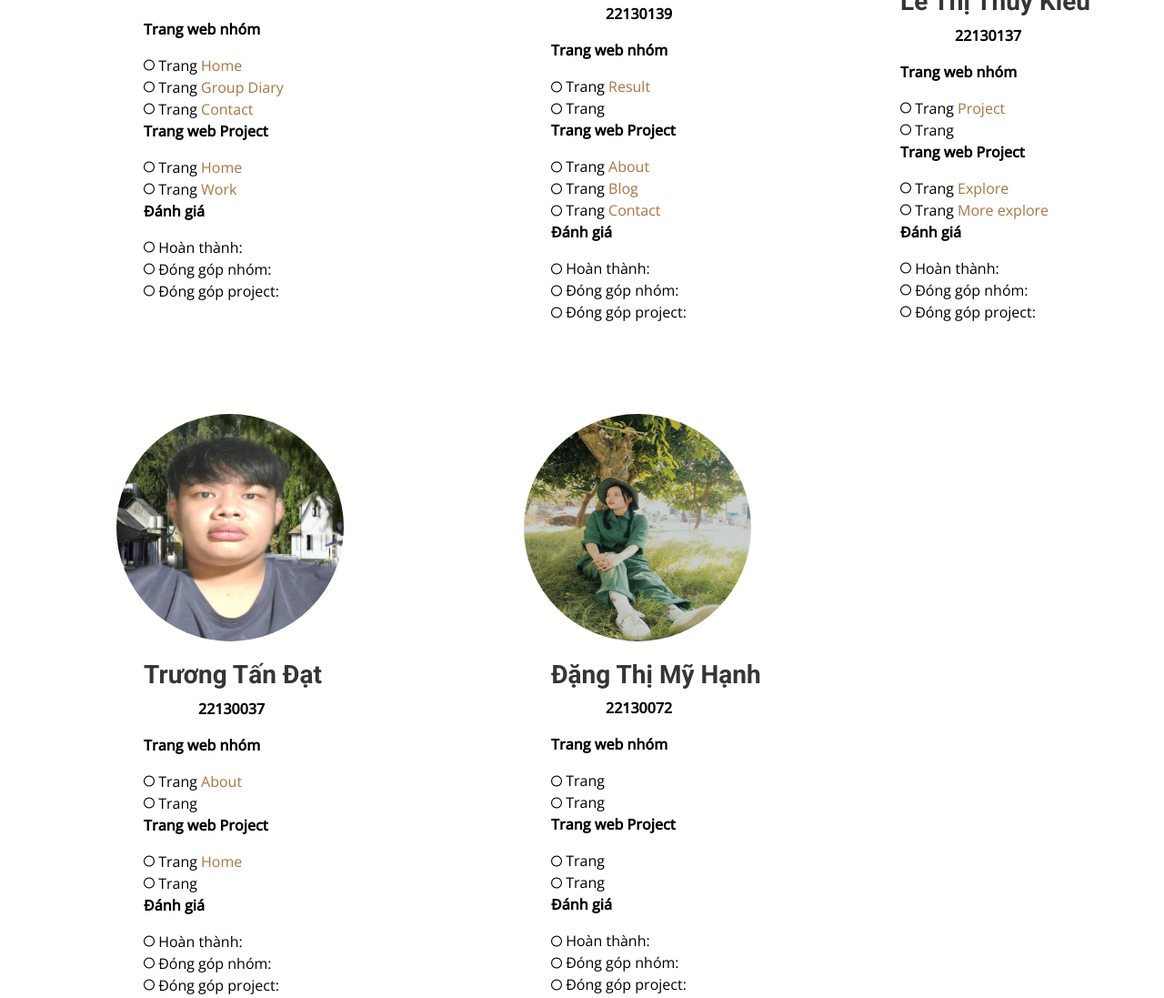
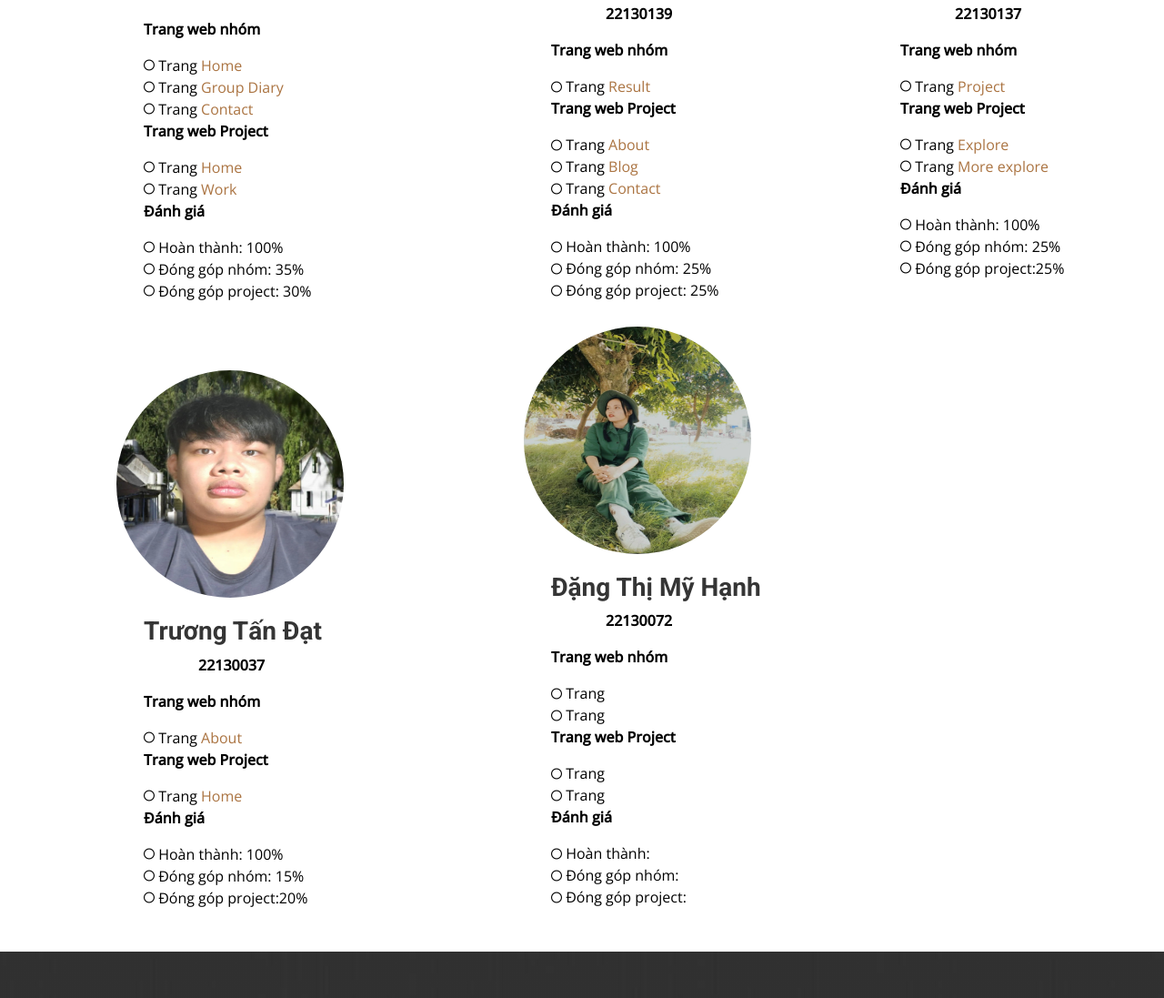
Before and after one commit to GiaLyy/web_nhom14, a plain HTML site: page result.html in a window 1280 px wide. Shown: the part 991-2088 px from the top of the page at 91% size. Drawn offline with nearby package versions, Linux system fonts and the light colour scheme.

Commit message:
upload code webnhom14

```diff
--- a/result.html
+++ b/result.html
@@ -255,12 +255,12 @@
                     <span><i class="fa-regular fa-circle fa-xs"></i> Trang <a href="group_diary.html">Group Diary</a></span> <br>
                     <span><i class="fa-regular fa-circle fa-xs"></i> Trang <a href="contact.html">Contact</a></span>
                     <p><b>Trang web Project</b></p>
-                    <span><i class="fa-regular fa-circle fa-xs"></i> Trang <a href="">Home</a></span> <br>
-                    <span><i class="fa-regular fa-circle fa-xs"></i> Trang <a href="">Work</a></span>
+                    <span><i class="fa-regular fa-circle fa-xs"></i> Trang <a href="https://gialyy.github.io/project_nhom14/index.html#top">Home</a></span> <br>
+                    <span><i class="fa-regular fa-circle fa-xs"></i> Trang <a href="https://gialyy.github.io/project_nhom14/index.html#[object%20Object]">Work</a></span>
                     <p><b>Đánh giá</b></p>
-                    <span><i class="fa-regular fa-circle fa-xs"></i> Hoàn thành:</span> <br>
-                    <span><i class="fa-regular fa-circle fa-xs"></i> Đóng góp nhóm:</span> <br>
-                    <span><i class="fa-regular fa-circle fa-xs"></i> Đóng góp project:</span>
+                    <span><i class="fa-regular fa-circle fa-xs"></i> Hoàn thành: 100%</span> <br>
+                    <span><i class="fa-regular fa-circle fa-xs"></i> Đóng góp nhóm: 35%</span> <br>
+                    <span><i class="fa-regular fa-circle fa-xs"></i> Đóng góp project: 30%</span>
                 </div>
             </div>
 
@@ -271,15 +271,14 @@
                 <div style="margin-left: 30px;">
                     <p style=""> <b>Trang web nhóm</b></p>
                     <span><i class="fa-regular fa-circle fa-xs"></i> Trang <a href="result.html">Result</a></span> <br>
-                    <span><i class="fa-regular fa-circle fa-xs"></i> Trang <a href=""></a></span>
                     <p><b>Trang web Project</b></p>
-                    <span><i class="fa-regular fa-circle fa-xs"></i> Trang <a href="">About</a></span> <br>
-                    <span><i class="fa-regular fa-circle fa-xs"></i> Trang <a href="">Blog</a></span> <br>
-                    <span><i class="fa-regular fa-circle fa-xs"></i> Trang <a href="">Contact</a></span>
+                    <span><i class="fa-regular fa-circle fa-xs"></i> Trang <a href="https://gialyy.github.io/project_nhom14/index.html#[object%20Object]">About</a></span> <br>
+                    <span><i class="fa-regular fa-circle fa-xs"></i> Trang <a href="https://gialyy.github.io/project_nhom14/blog.html">Blog</a></span> <br>
+                    <span><i class="fa-regular fa-circle fa-xs"></i> Trang <a href="https://gialyy.github.io/project_nhom14/contact.html">Contact</a></span>
                     <p><b>Đánh giá</b></p>
-                    <span><i class="fa-regular fa-circle fa-xs"></i> Hoàn thành:</span> <br>
-                    <span><i class="fa-regular fa-circle fa-xs"></i> Đóng góp nhóm:</span> <br>
-                    <span><i class="fa-regular fa-circle fa-xs"></i> Đóng góp project:</span>
+                    <span><i class="fa-regular fa-circle fa-xs"></i> Hoàn thành: 100%</span> <br>
+                    <span><i class="fa-regular fa-circle fa-xs"></i> Đóng góp nhóm: 25%</span> <br>
+                    <span><i class="fa-regular fa-circle fa-xs"></i> Đóng góp project: 25%</span>
                 </div>
             </div>
 
@@ -291,14 +290,13 @@
                 <div style="margin-left: 30px;">
                     <p style=""> <b>Trang web nhóm</b></p>
                     <span><i class="fa-regular fa-circle fa-xs"></i> Trang <a href="project.html">Project</a></span> <br>
-                    <span><i class="fa-regular fa-circle fa-xs"></i> Trang<a href=""></a></span>
                     <p><b>Trang web Project</b></p>
-                    <span><i class="fa-regular fa-circle fa-xs"></i> Trang <a href="">Explore</a></span> <br>
-                    <span><i class="fa-regular fa-circle fa-xs"></i> Trang <a href="">More explore</a></span>
+                    <span><i class="fa-regular fa-circle fa-xs"></i> Trang <a href="https://gialyy.github.io/project_nhom14/index.html#[object%20Object]">Explore</a></span> <br>
+                    <span><i class="fa-regular fa-circle fa-xs"></i> Trang <a href="https://gialyy.github.io/project_nhom14/moreExplore.html">More explore</a></span>
                     <p><b>Đánh giá</b></p>
-                    <span><i class="fa-regular fa-circle fa-xs"></i> Hoàn thành:</span> <br>
-                    <span><i class="fa-regular fa-circle fa-xs"></i> Đóng góp nhóm:</span> <br>
-                    <span><i class="fa-regular fa-circle fa-xs"></i> Đóng góp project:</span>
+                    <span><i class="fa-regular fa-circle fa-xs"></i> Hoàn thành: 100%</span> <br>
+                    <span><i class="fa-regular fa-circle fa-xs"></i> Đóng góp nhóm: 25%</span> <br>
+                    <span><i class="fa-regular fa-circle fa-xs"></i> Đóng góp project:25%</span>
                 </div>
             </div>
 
@@ -309,14 +307,12 @@
                 <div style="margin-left: 30px;">
                     <p style=""> <b>Trang web nhóm</b></p>
                     <span><i class="fa-regular fa-circle fa-xs"></i> Trang <a href="about.html">About</a></span> <br>
-                    <span><i class="fa-regular fa-circle fa-xs"></i> Trang<a href=""></a></span>
                     <p><b>Trang web Project</b></p>
-                    <span><i class="fa-regular fa-circle fa-xs"></i> Trang <a href="">Home</a></span> <br>
-                    <span><i class="fa-regular fa-circle fa-xs"></i> Trang <a href=""></a></span>
+                    <span><i class="fa-regular fa-circle fa-xs"></i> Trang <a href="https://gialyy.github.io/project_nhom14/index.html#[object%20Object]">Home</a></span> <br>
                     <p><b>Đánh giá</b></p>
-                    <span><i class="fa-regular fa-circle fa-xs"></i> Hoàn thành:</span> <br>
-                    <span><i class="fa-regular fa-circle fa-xs"></i> Đóng góp nhóm:</span> <br>
-                    <span><i class="fa-regular fa-circle fa-xs"></i> Đóng góp project:</span>
+                    <span><i class="fa-regular fa-circle fa-xs"></i> Hoàn thành: 100%</span> <br>
+                    <span><i class="fa-regular fa-circle fa-xs"></i> Đóng góp nhóm: 15%</span> <br>
+                    <span><i class="fa-regular fa-circle fa-xs"></i> Đóng góp project:20%</span>
                 </div>
             </div>
 
```
Also changed, not shown: group_diary.html (+27 -25 lines).
